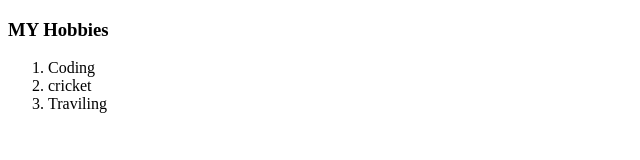
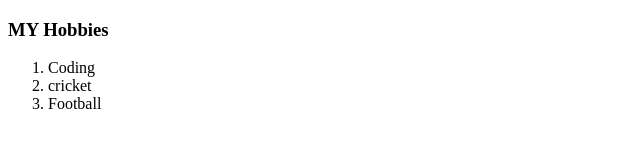
Before and after one commit to usmanali2021/CV, a plain HTML site: page hobbies.html in a window 1280 px wide. Shown: the full height of the page, 0-640 px from the left. Drawn offline with Linux system fonts and the light colour scheme.

Commit message:
football update

```diff
--- a/hobbies.html
+++ b/hobbies.html
@@ -9,7 +9,7 @@
     <ol>
       <li>Coding</li>
       <li>cricket</li>
-      <li>Traviling</li>
+      <li>Football</li>
     </ol>
   </body>
 </html>
```
